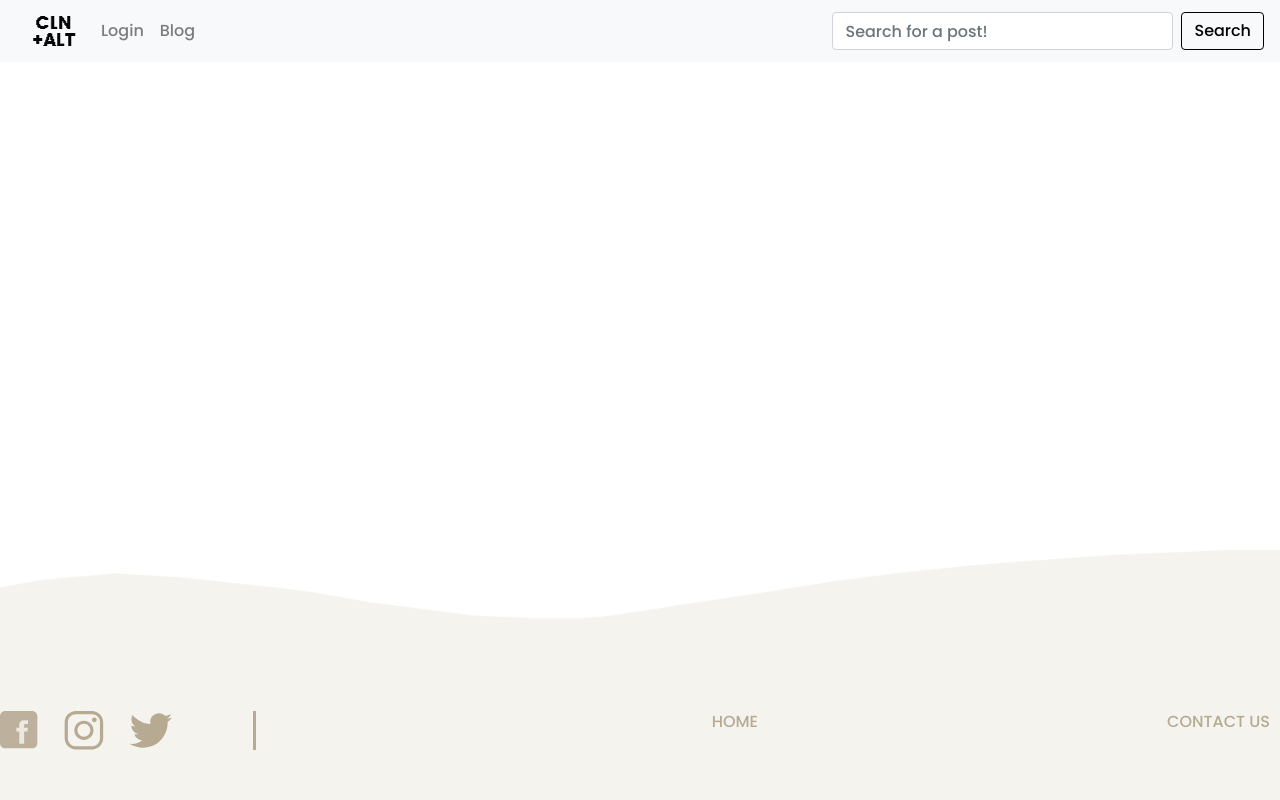
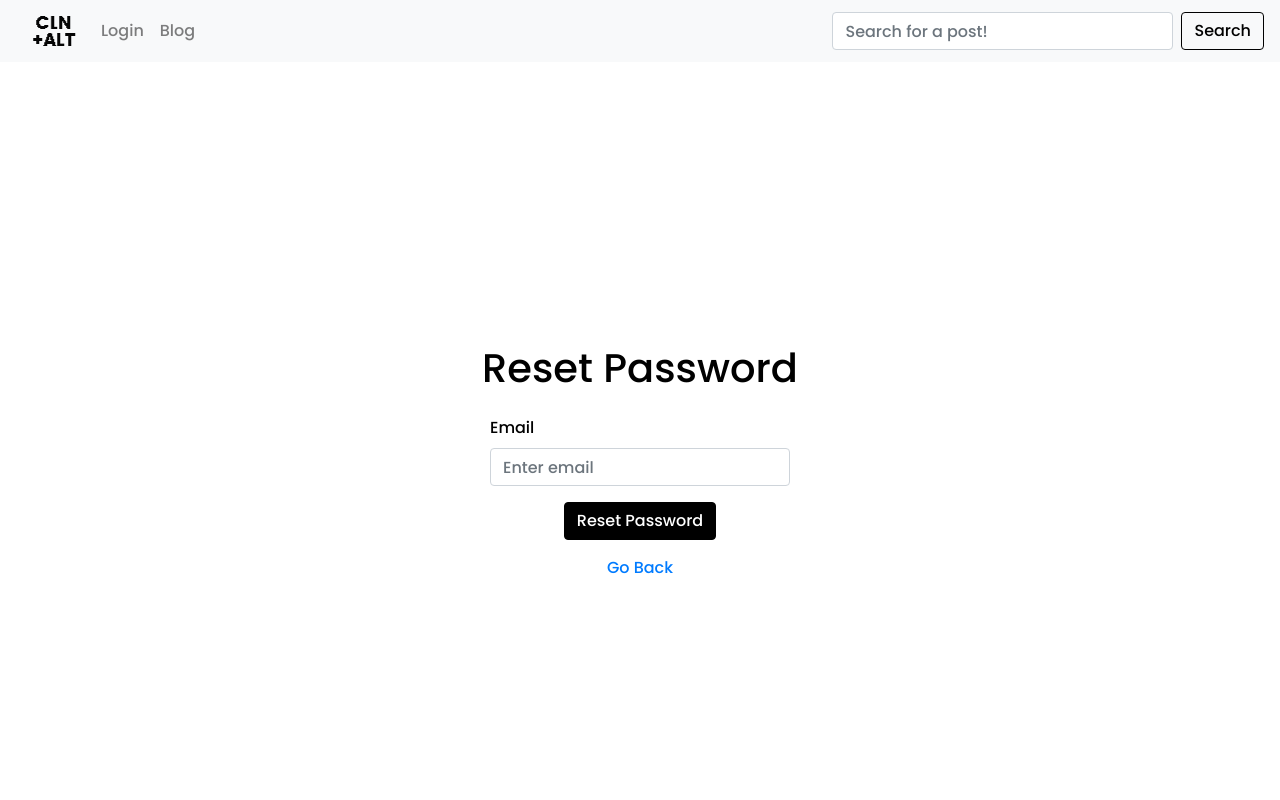
Before and after one commit to kendrinab/kendra-b-final-project, a React (Create React App) app in the folder client/: page /reset-password in a window 1280 px wide. Shown: the top 800 px of the page. Built offline with nearby package versions, Linux system fonts and the light colour scheme.

Commit message:
added reset password

```diff
--- a/client/src/App.css
+++ b/client/src/App.css
@@ -73,7 +73,7 @@ HOME
   flex-wrap: wrap;
   width: 400px;
   align-items: center;
-  padding-top: 800px;
+  padding-top: 500px;
   flex-direction: column;
 }
 
--- a/client/src/App.jsx
+++ b/client/src/App.jsx
@@ -12,6 +12,8 @@ import Blog from './pages/Blog';
 import PostForm from './components/PostForm';
 import Footer from './components/Footer';
 import DropDownBar from './components/DropDownBar';
+import UpdatePassword from './components/UpdatePassword';
+import ResetPassword from './components/ResetPassword';
 
 function App() {
   return (
@@ -21,10 +23,12 @@ function App() {
         <DropDownBar />
         <Switch>
           <PrivateRoute exact path="/" component={Home} />
-          <Route exact path="/" component={Home} />
+          <PrivateRoute exact path="/profile" component={Profile} />
+          <Route exact path="/home" component={Home} />
           <Route exact path="/login" component={Login} />
           <Route exact path="/signup" component={SignUp} />
-          <Route exact path="/profile" component={Profile} />
+          <Route exact path="/update-password" component={UpdatePassword} />
+          <Route exact path="/reset-password" component={ResetPassword} />
           <Route exact path="/posts" component={PostForm} />
           <Route exact path="/blog" component={Blog} />
         </Switch>
--- a/client/src/components/ResetPassword.jsx
+++ b/client/src/components/ResetPassword.jsx
@@ -1,7 +1,53 @@
-import React from 'react';
+import React, { useState } from 'react';
+import { Link } from 'react-router-dom';
+import { Container, Form, Button } from 'react-bootstrap';
+import axios from 'axios';
+import swal from 'sweetalert';
 
 const ResetPassword = () => {
-  return <div></div>;
+  const [email, setEmail] = useState('');
+
+  const handleSubmit = async (e) => {
+    e.preventDefault();
+    const form = e.target;
+    try {
+      const response = await axios.get(`api/password?email=${email}`);
+      if (response) {
+        swal('Email sent', 'Check your email for a a reset password link.');
+      }
+      form.reset();
+    } catch (error) {
+      swal('Error', 'Uh Oh! Looks Like Something Went Wrong.');
+    }
+  };
+  return (
+    <Container className="container d-flex flex-column align-items-center justify-content-center fullscreen">
+      {' '}
+      <h1 className="mb-4">Reset Password</h1>{' '}
+      <Form onSubmit={handleSubmit} style={{ width: 300 }}>
+        {' '}
+        <Form.Group controlId="formBasicEmail">
+          {' '}
+          <Form.Label>Email</Form.Label>{' '}
+          <Form.Control
+            type="email"
+            name="email"
+            placeholder="Enter email"
+            onChange={(e) => setEmail(e.target.value)}
+            autoComplete="off"
+            required
+          ></Form.Control>{' '}
+        </Form.Group>{' '}
+        <Form.Group className="d-flex justify-content-center">
+          {' '}
+          <Button variant="primary" type="submit">
+            {' '}
+            Reset Password{' '}
+          </Button>{' '}
+        </Form.Group>{' '}
+      </Form>{' '}
+      <Link to="/login">Go Back</Link>{' '}
+    </Container>
+  );
 };
-
 export default ResetPassword;
```
Also changed, not shown: 1 other file (tests, documents, lock files or other folders).
